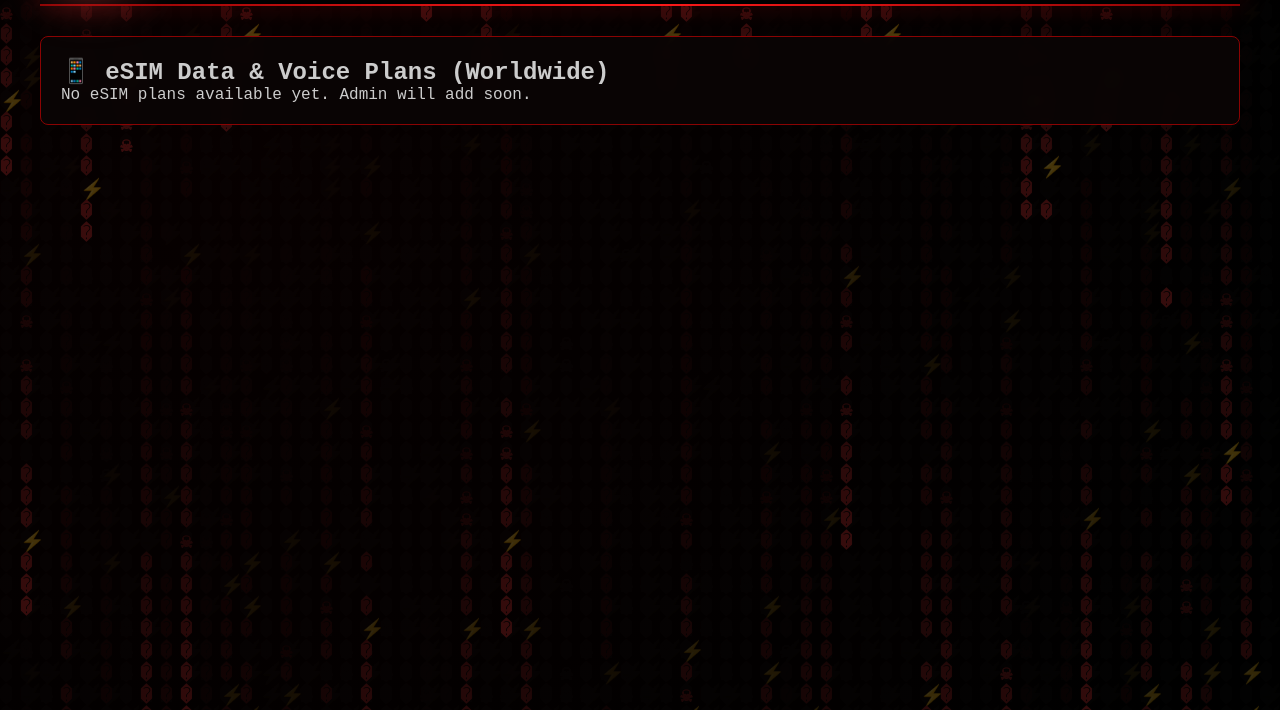
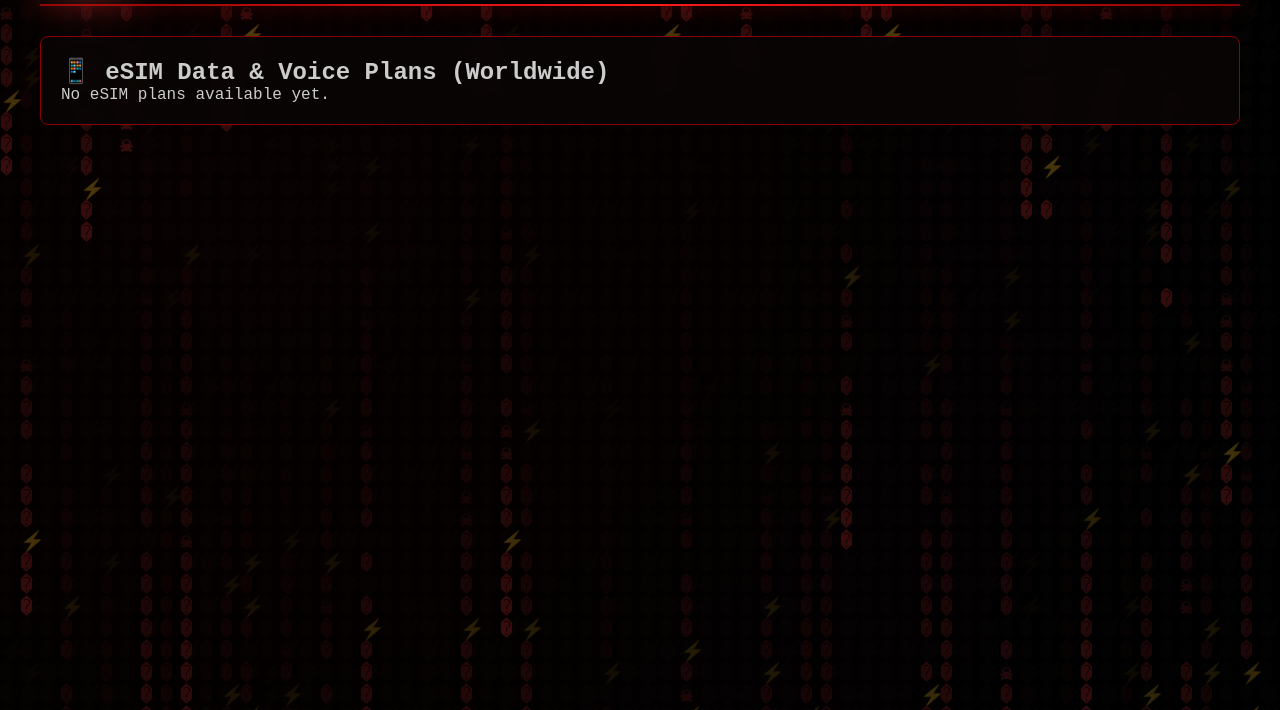
Before and after one commit to bitsecurextech-droid/GhostShell, a plain HTML site: page frontend/esim-shop.html in a window 1280 px wide. Shown: the part 90-800 px from the top of the page. Drawn offline with Linux system fonts and the light colour scheme.

Commit message:
Update esim-shop.html

```diff
--- a/frontend/esim-shop.html
+++ b/frontend/esim-shop.html
@@ -12,7 +12,7 @@
         .logo-img { height: 45px; filter: drop-shadow(0 0 5px red); }
         .site-name { font-size: 1.6rem; color: #c0392b; text-shadow: 0 0 8px #ff0000; }
         .card { background: rgba(10,5,5,0.9); border: 1px solid #8a0303; padding: 20px; margin-bottom: 20px; border-radius: 8px; }
-        .plan-card { display: inline-block; width: 280px; margin: 15px; background: #0a0000; border: 1px solid #ff4444; padding: 15px; text-align: center; box-shadow: 0 0 10px rgba(255,0,0,0.3); }
+        .plan-card { display: inline-block; width: 280px; margin: 15px; background: #0a0000; border: 1px solid #ff4444; padding: 15px; text-align: center; }
         .plan-card h3 { color: #ff6666; }
         .price { font-size: 1.5rem; color: #00ff41; }
         .btn { background: #1a0000; border: 1px solid #8a0303; color: #ff6666; padding: 6px 14px; cursor: pointer; }
@@ -35,10 +35,7 @@
     function loadPlans() {
         const plans = JSON.parse(localStorage.getItem('ghost_esim') || '[]');
         const container = document.getElementById('plansList');
-        if (plans.length === 0) {
-            container.innerHTML = '<p>No eSIM plans available yet. Admin will add soon.</p>';
-            return;
-        }
+        if (plans.length === 0) { container.innerHTML = '<p>No eSIM plans available yet.</p>'; return; }
         let html = '';
         plans.forEach(p => {
             html += `<div class="plan-card">
@@ -53,7 +50,7 @@
         container.innerHTML = html;
     }
     loadPlans();
-    // Matrix rain (same as above)
+    // matrix rain
     (function() {
         const canvas = document.getElementById('matrixCanvas');
         const ctx = canvas.getContext('2d');
```
